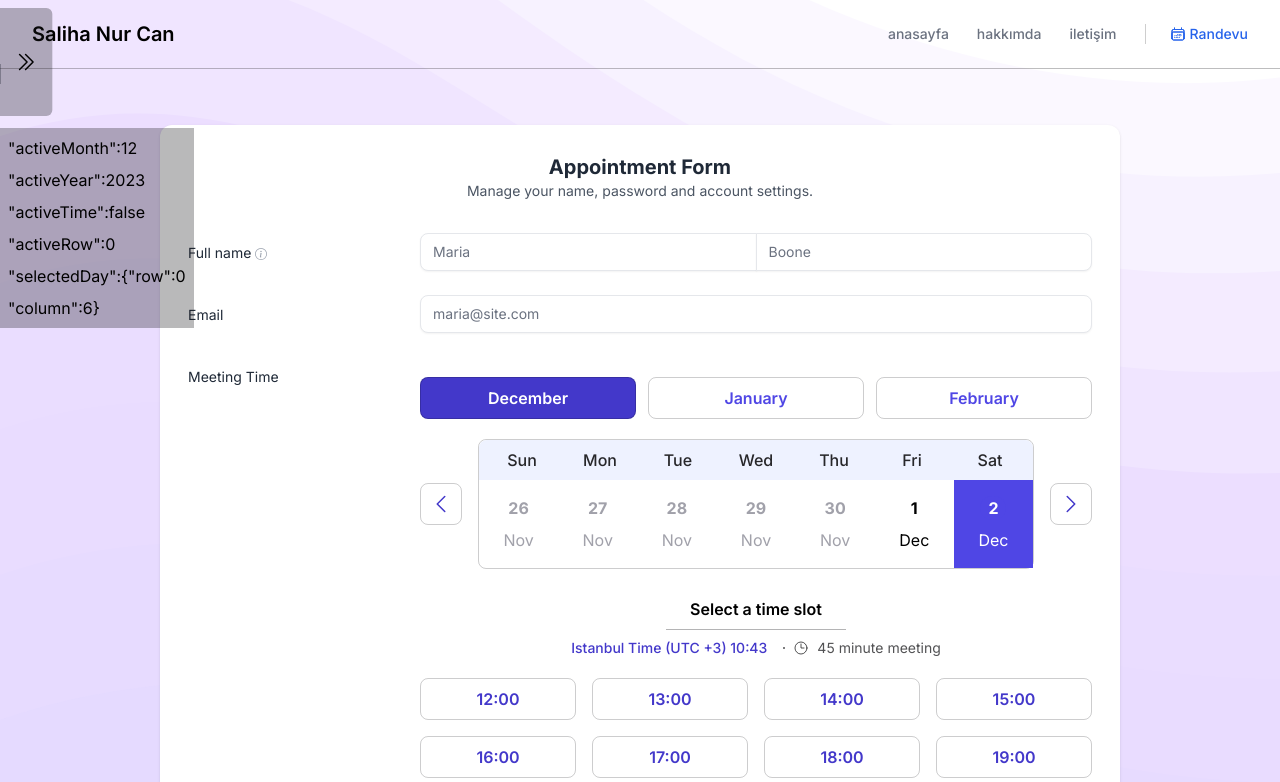
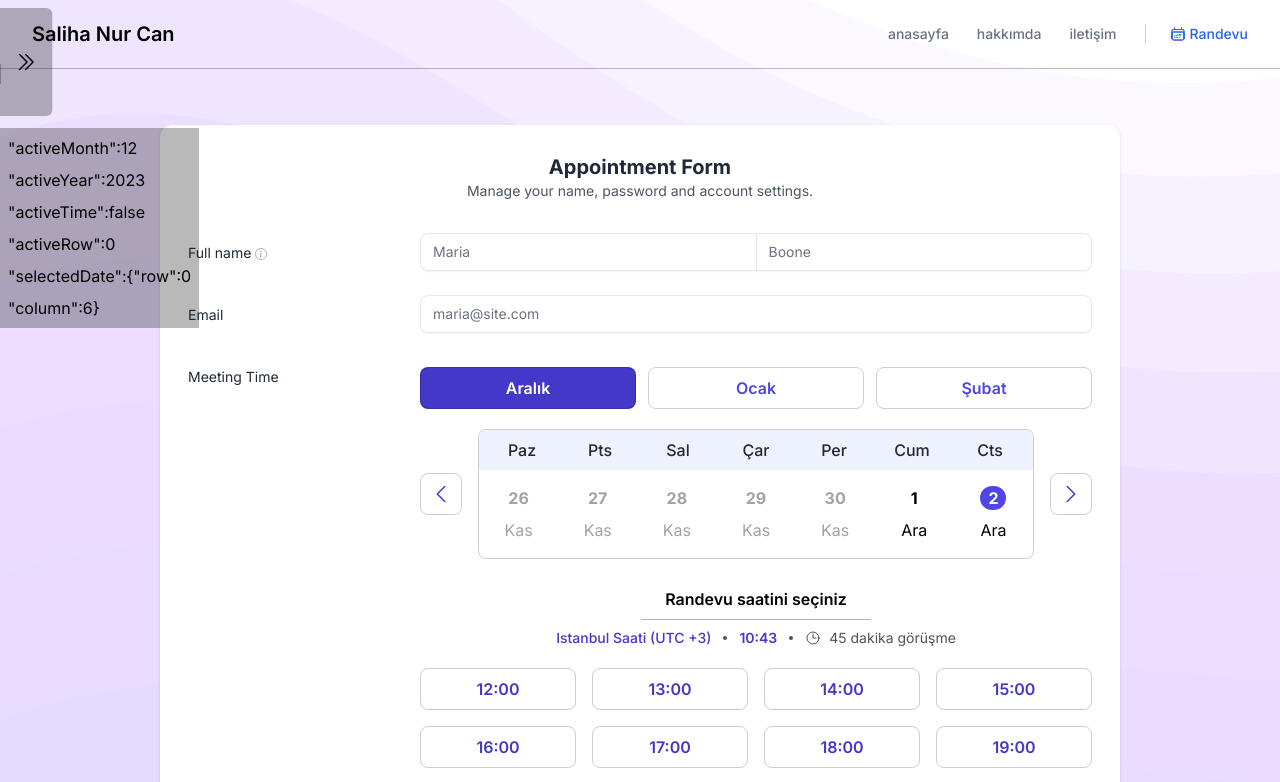
Before and after one commit to abdullahtalhacan/saliha-nextjs, a Next.js app: page /appointment in a window 1280 px wide. Shown: the top 782 px of the page. Built offline with nearby package versions, Linux system fonts and the light colour scheme.

Commit message:
language feture added and date select fixed

```diff
--- a/app/appointment/Schedule.tsx
+++ b/app/appointment/Schedule.tsx
@@ -12,14 +12,25 @@ const Schedule = () => {
     return new Date(`${year}-${month}-1`).getDay()
   }
 
-  const getMonthName = (monthNumber: number, format: "short" | "numeric" | "2-digit" | "long" | "narrow" | undefined) => {
+  /**
+   * Get the name of a month based on its number.
+   * @param {number} monthNumber - The month number (1-12).
+   * @param {"short" | "numeric" | "2-digit" | "long" | "narrow" | undefined} format - The format of the month name.
+   * @param {string} [lang="tr-TR"] - The language code for localization (default is "tr-TR").
+   * @returns {string} The name of the month.
+  */
+  const getMonthName = (
+    monthNumber: number,
+    format: "short" | "numeric" | "2-digit" | "long" | "narrow" | undefined,
+    lang: string = "en"
+  ): string => {
     const date = new Date();
     date.setMonth(monthNumber - 1);
 
-    return date.toLocaleString('en-US', {
+    return date.toLocaleString(lang, {
       month: format,
     });
-  }
+  };
 
   const getNextMonth = (monthNumber: number, next?: boolean) => {
       let nextMonth = monthNumber === 12 ? 1 : monthNumber + 1
@@ -63,20 +74,20 @@ const Schedule = () => {
                   // Fill in the days from the previous month
                   week[col] = {
                     number: lastDayOfPrevMonth - daysToFillFromPrevMonth + 1 + col,
-                    month: getMonthName(getPrevMonth(month), 'short')
+                    month: getMonthName(getPrevMonth(month), 'short', lang)
                   }
               } else if (currentDay <= daysInMonth) {
                   // Fill in the days of the current month
                   week[col] = {
                     number: currentDay,
-                    month: getMonthName(month, 'short')
+                    month: getMonthName(month, 'short', lang)
                   };
                   currentDay++;
               } else {
                   // Fill in the days from the next month
                   week[col] = {
                     number: currentDay - daysInMonth,
-                    month: getMonthName(getNextMonth(month), 'short')
+                    month: getMonthName(getNextMonth(month), 'short', lang)
                   }
                   currentDay++;
               }
@@ -99,12 +110,18 @@ const Schedule = () => {
     return timeArray;
   }
 
-  const getCurrentTimeInLocation = (timezone: string) => {
-    const options = { timeZone: timezone, hour: '2-digit', minute: '2-digit', hour24: true };
-    //@ts-ignore
-    const formatter = new Intl.DateTimeFormat('tr-TR', options);
+  /**
+   * Get the current time in a specified timezone.
+   *
+   * @param {string} timezone - The timezone identifier.
+   * @param {string} [lang='tr-TR'] - The language code for localization (default is 'tr-TR').
+   * @returns {string} The formatted current time in the specified timezone.
+  */
+  const getCurrentTimeInLocation = (timezone: string, lang: string = 'tr-TR'): string => {
+    const options: Intl.DateTimeFormatOptions = { timeZone: timezone, hour: '2-digit', minute: '2-digit', hour12: false };
+    const formatter = new Intl.DateTimeFormat(lang, options);
     return formatter.format(new Date());
-  }
+  };
 
   const findIndex = (array: {}[][], targetNumber: number, targetMonth: string) => {
     for (let i = 0; i < array.length; i++) {
@@ -118,7 +135,7 @@ const Schedule = () => {
     return -1; // Not found
   }
 
-  const lang = 'en'
+  const lang = 'tr-TR'
   const areaHight = 88 // 88 | 176 (px)
   const date = new Date()
   const ymd = date.toISOString().split('T')[0].split('-')
@@ -135,20 +152,33 @@ const Schedule = () => {
   const [daysArray, setDaysArray] = useState(generateMonthArray(currentYear, currentMonth))
 
   useEffect(() => {
-    setDaysArray(generateMonthArray(activeMonth === currentMonth ? currentYear : fixedYear(currentYear, currentMonth), activeMonth))//sorun var
-    //aktif yil secilen aya gore deigisecek
-    activeMonth === currentMonth ? setActiveRow(selectedDayIndex.row) : setActiveRow(0)
+    setDaysArray(generateMonthArray(activeMonth === currentMonth ? currentYear : fixedYear(currentYear, currentMonth), activeMonth))
+    if(currentMonth === activeMonth){
+      setActiveYear(currentYear)
+    }else(
+      setActiveYear(fixedYear(currentYear, currentMonth))
+    )
+    if(selectedDateIndex.month === undefined)
+      activeMonth === currentMonth ? setActiveRow(selectedDateIndex.row) : setActiveRow(0)
+    else
+      activeMonth === selectedDateIndex.month ? setActiveRow(selectedDateIndex.row) : setActiveRow(0)
   }, [activeMonth])
 
   const todaysIndex: any | {
       row: number;
       column: number;
-  } = findIndex(daysArray, parseInt(currentDay), getMonthName(currentMonth, 'short'))
+  } = findIndex(daysArray, parseInt(currentDay), getMonthName(currentMonth, 'short', lang))
 
-  const [selectedDayIndex, setSelectedDayIndex] = useState(todaysIndex)
+  const [selectedDateIndex, setSelectedDateIndex] = useState<{
+    row: number;
+    column: number;
+    day: number;
+    month: number;
+    year: number
+  }>(todaysIndex)
 
   const daysOfWeek = {
-    en: [
+    'en-US': [
       { short: 'Sun', long: 'Sunday' },
       { short: 'Mon', long: 'Monday' },
       { short: 'Tue', long: 'Tuesday' },
@@ -157,7 +187,7 @@ const Schedule = () => {
       { short: 'Fri', long: 'Friday' },
       { short: 'Sat', long: 'Saturday' }
     ],
-    tr: [
+    'tr-TR': [
       { short: 'Paz', long: 'Pazar' },
       { short: 'Pts', long: 'Pazartesi' },
       { short: 'Sal', long: 'Salı' },
@@ -170,15 +200,15 @@ const Schedule = () => {
 
   const months = [
     {
-      name: getMonthName(currentMonth, "long"),
+      name: getMonthName(currentMonth, "long", lang),
       number: currentMonth
     },
     {
-      name: getMonthName(getNextMonth(currentMonth), "long"),
+      name: getMonthName(getNextMonth(currentMonth), "long", lang),
       number: getNextMonth(currentMonth)
     },
     {
-      name: getMonthName(getNextMonth(currentMonth, true), "long"),
+      name: getMonthName(getNextMonth(currentMonth, true), "long", lang),
       number: getNextMonth(currentMonth, true)
     }
   ];
@@ -195,12 +225,12 @@ const Schedule = () => {
   }
 
   return (
-    <div className="space-y-5 select-none">
+    <div className="space-y-5 -mt-2.5 select-none">
       <LogPanel activeMonth={activeMonth}
       activeYear={activeYear}
       activeTime={activeTime}
       activeRow={activeRow}
-      selectedDay={selectedDayIndex}
+      selectedDate={selectedDateIndex}
       />
       <div className="grid grid-cols-3 gap-3">
         {months.map((item, key) => (
@@ -266,15 +296,14 @@ const Schedule = () => {
                   <div
                     key={key}
                     onClick={() =>
-                      item.month === getMonthName(activeMonth, "short")
-                        ? setSelectedDayIndex({ row: index, column: key })
+                      item.month === getMonthName(activeMonth, "short", lang)
+                        ? setSelectedDateIndex({ row: index, column: key, day: item.number , month: activeMonth, year: activeYear })
                         : undefined
                     }
                     className={`w-full flex flex-col px-8 space-y-2 text-center items-center select-none justify-center py-4 ${
-                      item.month === getMonthName(activeMonth, "short")
-                        ? selectedDayIndex.row === index &&
-                          selectedDayIndex.column === key
-                          ? item.month === getMonthName(currentMonth, "short")
+                      item.month === getMonthName(activeMonth, "short", lang)
+                        ? selectedDateIndex.row === index && selectedDateIndex.column === key
+                          ? item.month === getMonthName(selectedDateIndex.month, 'short', lang)
                             ? "text-white bg-indigo-600 cursor-pointer"
                             : ""
                           : "hover:text-white hover:bg-indigo-600 cursor-pointer"
@@ -319,20 +348,14 @@ const Schedule = () => {
       </div>
       <div className="flex flex-col justify-center items-center space-y-2">
         <h3 className="max-w-sm font-semibold border-b text-center border-zinc-950/30 px-6 py-2">
-          Select a time slot
+          Randevu saatini seçiniz
         </h3>
-        <div className="flex space-x-4 text-sm">
-          <span className="text-indigo-700 font-medium">
-            Istanbul Time (UTC +3) {currentTime}
-          </span>
+        <div className="flex space-x-3 items-center text-sm">
+          <span className="text-indigo-700 font-medium">Istanbul Saati (UTC +3)</span>
+          <div className='w-1 h-1 bg-zinc-950/70 rounded-full'></div>
+          <span className='text-indigo-700 font-semibold'>{currentTime}</span>
+          <div className='w-1 h-1 bg-zinc-950/70 rounded-full'></div>
           <div className="flex items-center space-x-2 text-zinc-950/70">
-            <svg
-              viewBox="0 0 2 2"
-              aria-hidden="true"
-              className="w-0.5 fill-current"
-            >
-              <circle cx="1" cy="1" r="1"></circle>
-            </svg>
             <svg
               xmlns="http://www.w3.org/2000/svg"
               fill="none"
@@ -347,7 +370,7 @@ const Schedule = () => {
                 d="M12 6v6h4.5m4.5 0a9 9 0 11-18 0 9 9 0 0118 0z"
               />
             </svg>
-            <span>45 minute meeting</span>
+            <span>45 dakika görüşme</span>
           </div>
         </div>
       </div>
```
